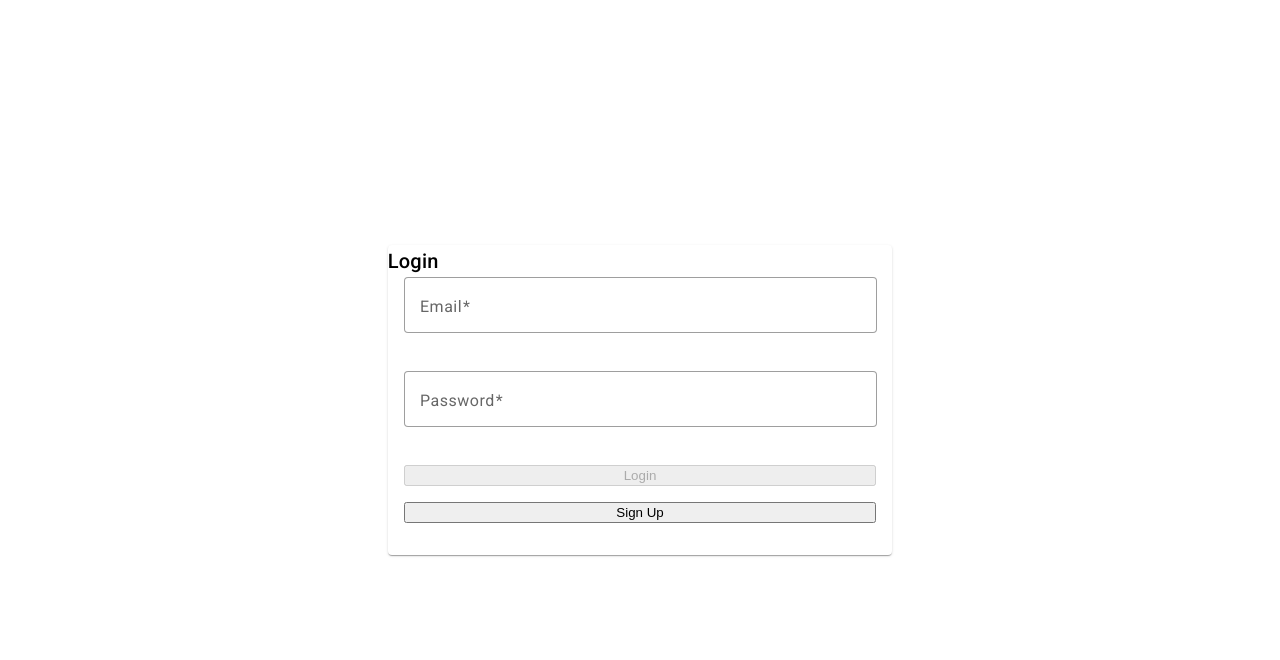
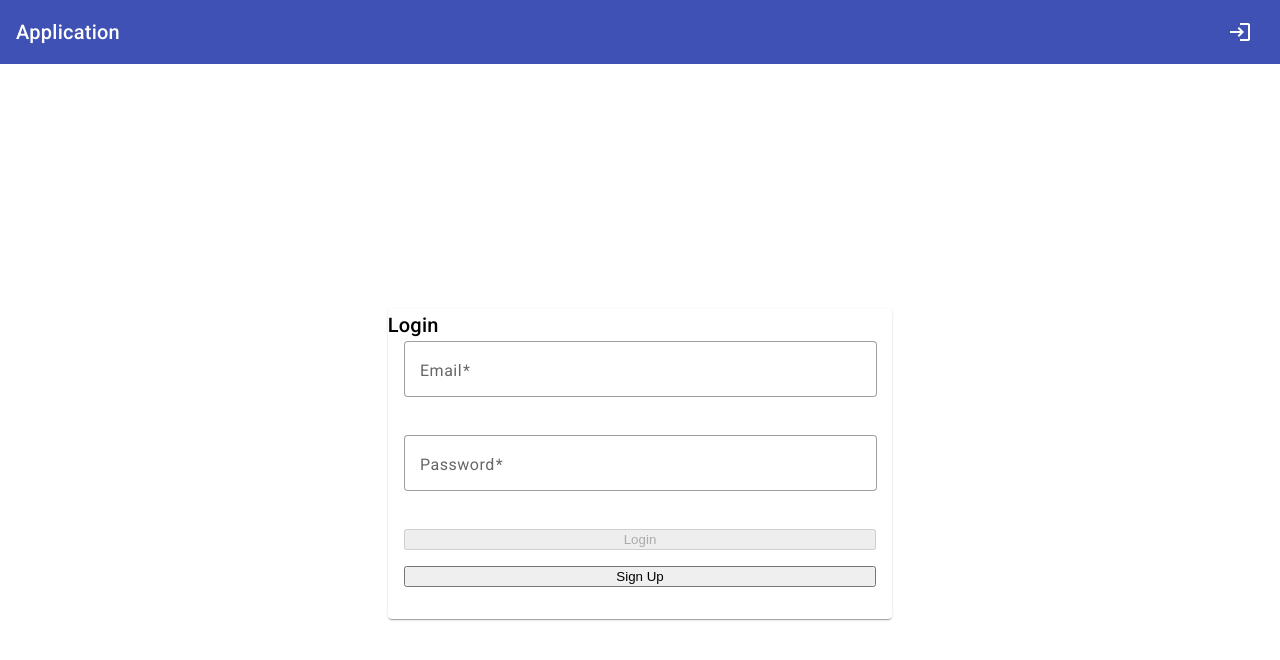
Before and after one commit to JurjiuDarius/3PillarHackathon, an Angular app in the folder frontend/: page /login in a window 1280 px wide. Shown: the top 660 px of the page. Built offline with nearby package versions, Linux system fonts and the light colour scheme.

Commit message:
Added toolbar component

```diff
--- a/frontend/src/app/app-routing.module.ts
+++ b/frontend/src/app/app-routing.module.ts
@@ -3,20 +3,25 @@ import { RouterModule, Routes } from '@angular/router';
 import { LoginComponent } from './auth/login/login.component';
 import { SignUpComponent } from './auth/sign-up/sign-up.component';
 import { UploadComponent } from "./upload/upload.component";
+import { AuthenticationGuard } from "./auth/guard/authentication.guard";
 
 const routes: Routes = [
   // { path: '', redirectTo: 'login', pathMatch: 'full' },
-  { path: '', redirectTo: 'upload', pathMatch: 'full' },
+  { path: '',
+    component: UploadComponent,
+    pathMatch: 'full',
+    canActivate: [AuthenticationGuard] },
   {
     path: 'login',
     component: LoginComponent,
   },
   { path: 'signup',
-    component: SignUpComponent },
+    component: SignUpComponent
+  },
   {
     path: 'upload',
     component: UploadComponent,
-  }
+  },
 ];
 
 @NgModule({
--- a/frontend/src/app/app.component.html
+++ b/frontend/src/app/app.component.html
@@ -1 +1,2 @@
+<app-toolbar></app-toolbar>
 <router-outlet></router-outlet>
--- a/frontend/src/app/app.module.ts
+++ b/frontend/src/app/app.module.ts
@@ -14,6 +14,7 @@ import { MatInputModule } from '@angular/material/input';
 import { provideAnimationsAsync } from '@angular/platform-browser/animations/async';
 import { MatDialogModule } from "@angular/material/dialog";
 import { SignUpComponent } from './auth/sign-up/sign-up.component';
+import {ToolbarComponent} from "./toolbar/toolbar.component";
 
 @NgModule({
   declarations: [AppComponent, LoginComponent, SignUpComponent],
@@ -28,6 +29,7 @@ import { SignUpComponent } from './auth/sign-up/sign-up.component';
     MatRadioModule,
     HttpClientModule,
     MatDialogModule,
+    ToolbarComponent,
   ],
   providers: [],
   bootstrap: [AppComponent],
--- /dev/null
+++ b/frontend/src/app/toolbar/toolbar.component.html
@@ -0,0 +1,15 @@
+<mat-toolbar color="primary">
+  <span>Application</span>
+  <span class="example-spacer"></span>
+  <button mat-icon-button
+          *ngIf="!isLoggedIn"
+          routerLink="/login">
+    <mat-icon>login</mat-icon>
+  </button>
+  <button mat-icon-button
+          *ngIf="isLoggedIn"
+          (click)="executeLogout()"
+          routerLink="/login">
+    <mat-icon>logout</mat-icon>
+  </button>
+</mat-toolbar>
--- /dev/null
+++ b/frontend/src/app/toolbar/toolbar.component.scss
@@ -0,0 +1,7 @@
+.example-icon {
+  padding: 0 14px;
+}
+
+.example-spacer {
+  flex: 1 1 auto;
+}
--- /dev/null
+++ b/frontend/src/app/toolbar/toolbar.component.ts
@@ -0,0 +1,42 @@
+import {Component, OnDestroy} from '@angular/core';
+import {MatToolbarModule} from "@angular/material/toolbar";
+import {MatIconModule} from "@angular/material/icon";
+import {AuthenticationService} from "../auth/service/authentication.service";
+import {Subscription} from "rxjs";
+import {NgIf} from "@angular/common";
+import {Router, RouterLink} from "@angular/router";
+import {MatButtonModule} from "@angular/material/button";
+
+@Component({
+  selector: 'app-toolbar',
+  standalone: true,
+  imports: [
+    MatToolbarModule,
+    MatIconModule,
+    NgIf,
+    RouterLink,
+    MatButtonModule
+  ],
+  templateUrl: './toolbar.component.html',
+  styleUrl: './toolbar.component.scss'
+})
+export class ToolbarComponent implements OnDestroy {
+  private authSubscription: Subscription;
+  isLoggedIn: boolean = false;
+
+  constructor(private service: AuthenticationService, private router: Router) {
+    this.authSubscription = this.service.getAuthChanges().subscribe(
+      (loggedIn: boolean) => {
+        this.isLoggedIn = loggedIn;
+    });
+  }
+
+  ngOnDestroy() {
+    this.authSubscription.unsubscribe();
+  }
+
+  executeLogout() {
+    this.service.logOut();
+    this.router.navigate(['/login']);
+  }
+}
```
Also changed, not shown: 1 other file (tests, documents, lock files or other folders).
